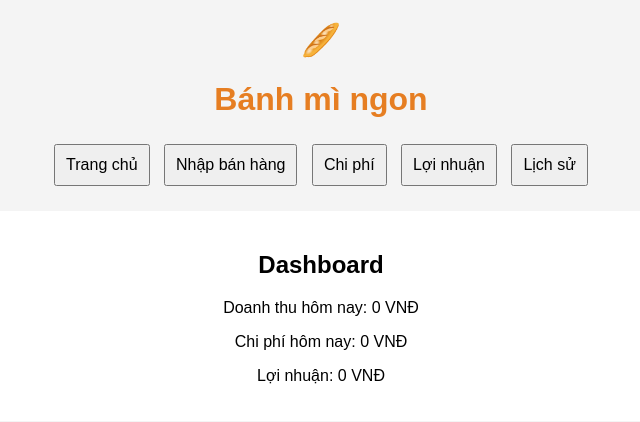
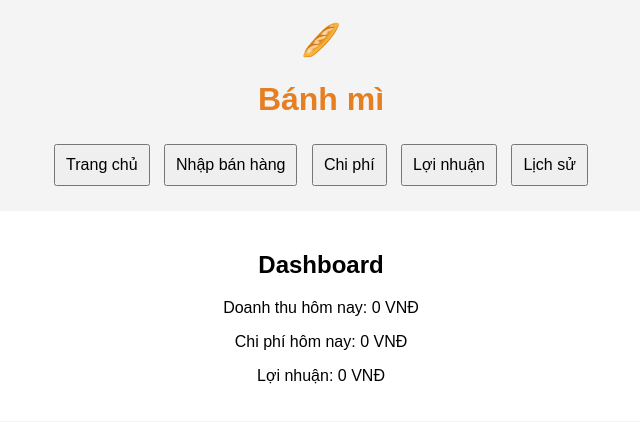
Before and after one commit to Nghia21102004/banhmi-app, a plain HTML site: page index.html in a window 1280 px wide. Shown: the whole page, without its empty margins (319-959 px from the left). Drawn offline with Linux system fonts and the light colour scheme.

Commit message:
auto update

```diff
--- a/index.html
+++ b/index.html
@@ -15,7 +15,7 @@
 <body>
 <!-- Thẻ body chứa toàn bộ nội dung hiển thị trên trang -->
 
-<h1>🥖 <h1>Bánh mì ngon </h1> </h1>
+<h1>🥖 <h1>Bánh mì </h1> </h1>
 <!-- h1 là tiêu đề lớn nhất trong HTML -->
 
 <div class="menu">
```
